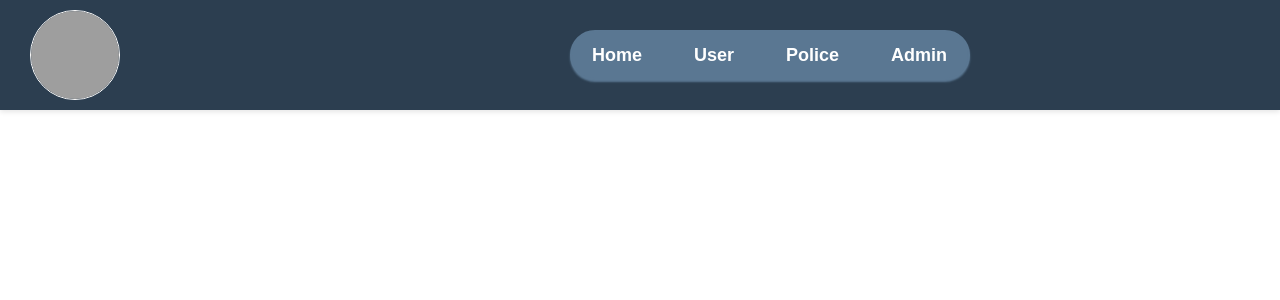
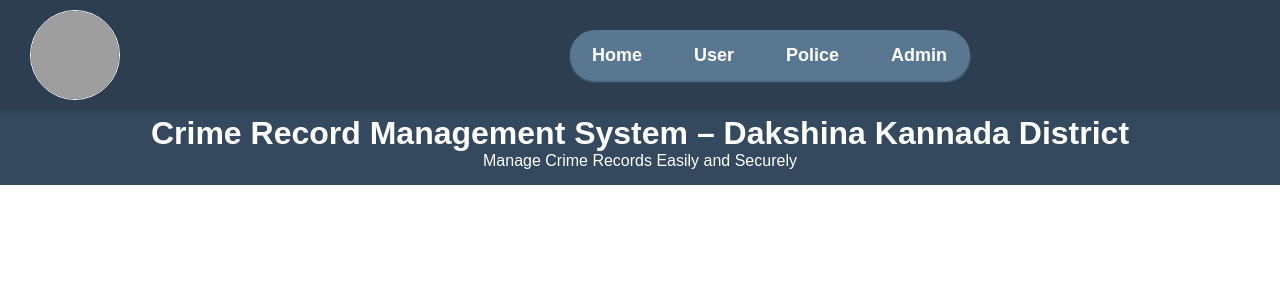
Before and after one commit to Soujanya-AR-21/Crime-Record-Management-System, a PHP site: page / in a window 1280 px wide. Shown: the top 300 px of the page. Run offline with PHP 8.4, Linux system fonts and the light colour scheme; grey boxes are pictures that could not be loaded.

Commit message:
Update index.php

```diff
--- a/index.php
+++ b/index.php
@@ -158,3 +158,9 @@
             </div>
         </div>
     </nav>
+
+    <!-- Header -->
+    <div class="header">
+        <h1>Crime Record Management System – Dakshina Kannada District</h1>
+        <p>Manage Crime Records Easily and Securely</p>
+    </div>
```
